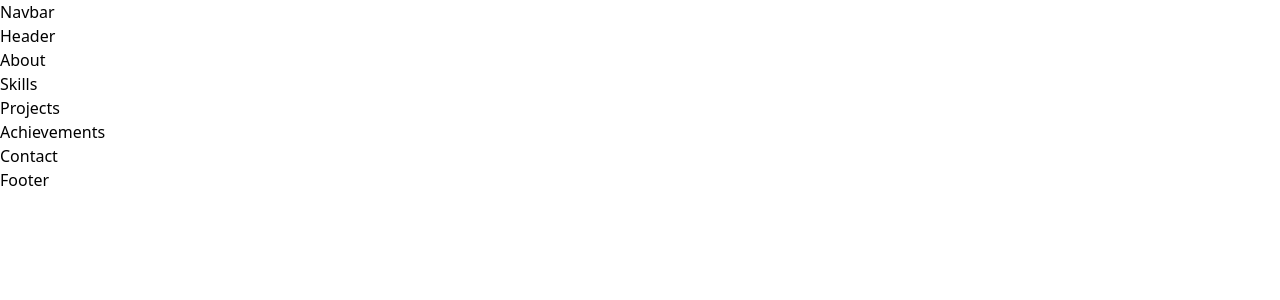
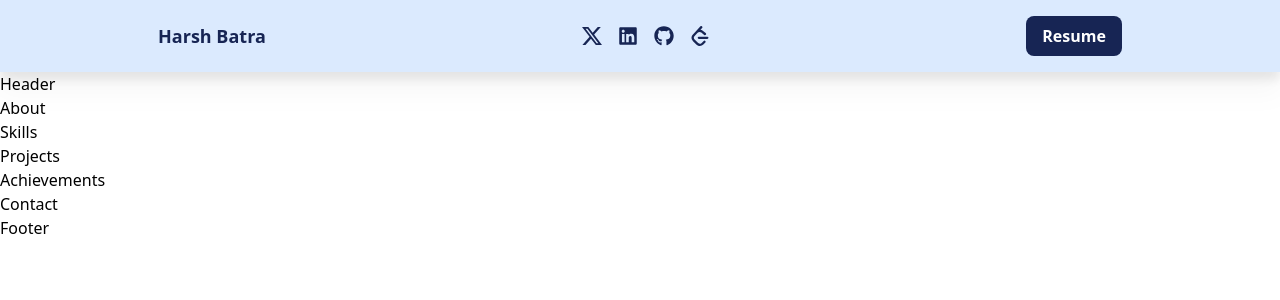
Before and after one commit to HarshBatra/MY_PORTFOLIO, a React (Create React App) app: page / in a window 1280 px wide. Shown: the top 300 px of the page. Built offline with nearby package versions, Linux system fonts and the light colour scheme.

Commit message:
added navbar

```diff
--- a/package.json
+++ b/package.json
@@ -8,6 +8,7 @@
     "@testing-library/user-event": "^13.5.0",
     "react": "^18.2.0",
     "react-dom": "^18.2.0",
+    "react-icons": "^5.0.1",
     "react-scripts": "5.0.1",
     "web-vitals": "^2.1.4"
   },
--- a/src/components/Navbar.jsx
+++ b/src/components/Navbar.jsx
@@ -1,7 +1,34 @@
 import React from "react";
+import { BsTwitterX } from "react-icons/bs";
+import { FaLinkedin } from "react-icons/fa";
+import { FaGithub } from "react-icons/fa";
+import { SiLeetcode } from "react-icons/si";
 
 const Navbar = () => {
-  return <div>Navbar</div>;
+  return (
+    <div className="flex justify-around bg-blue-100 py-4 items-center drop-shadow-xl">
+      <div className="font-semibold text-lg text-blue-950">Harsh Batra</div>
+      <div className="flex gap-2 md:gap-4 text-blue-950">
+        <a href="https://twitter.com/harshbatra22">
+          <BsTwitterX className="w-5 h-5 cursor-pointer hover:text-white" />
+        </a>
+        <a href="https://linkedin.com/in/harsh-batra-b793951ab">
+          <FaLinkedin className="w-5 h-5 cursor-pointer hover:text-white" />
+        </a>
+        <a href="https://github.com/HarshBatra">
+          <FaGithub className="w-5 h-5 cursor-pointer hover:text-white" />
+        </a>
+        <a href="https://leetcode.com/Batraaaaaa">
+          <SiLeetcode className="w-5 h-5 cursor-pointer hover:text-white" />
+        </a>
+      </div>
+      <a href="https://drive.google.com/file/d/1eUIsXnATVw1GJ4OpELz4V2cKNOoshv9u/view">
+        <div className="font-semibold text-white cursor-pointer rounded-lg px-4 py-2 hover:bg-white hover:text-blue-950 bg-blue-950">
+          Resume
+        </div>
+      </a>
+    </div>
+  );
 };
 
 export default Navbar;
```
Also changed, not shown: 1 other file (tests, documents, lock files or other folders).
